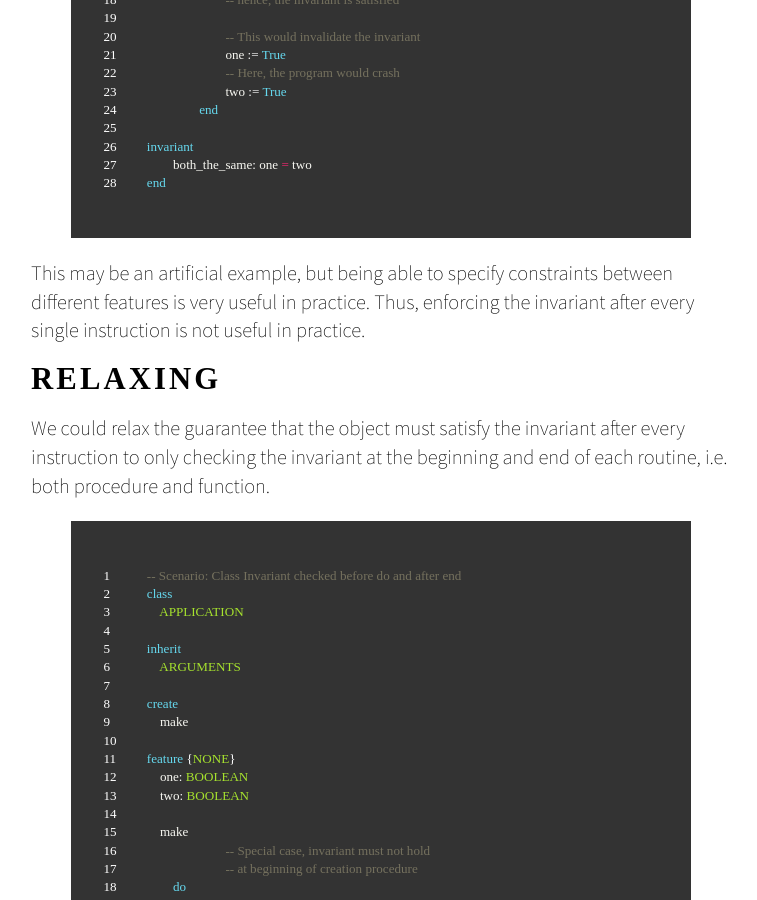
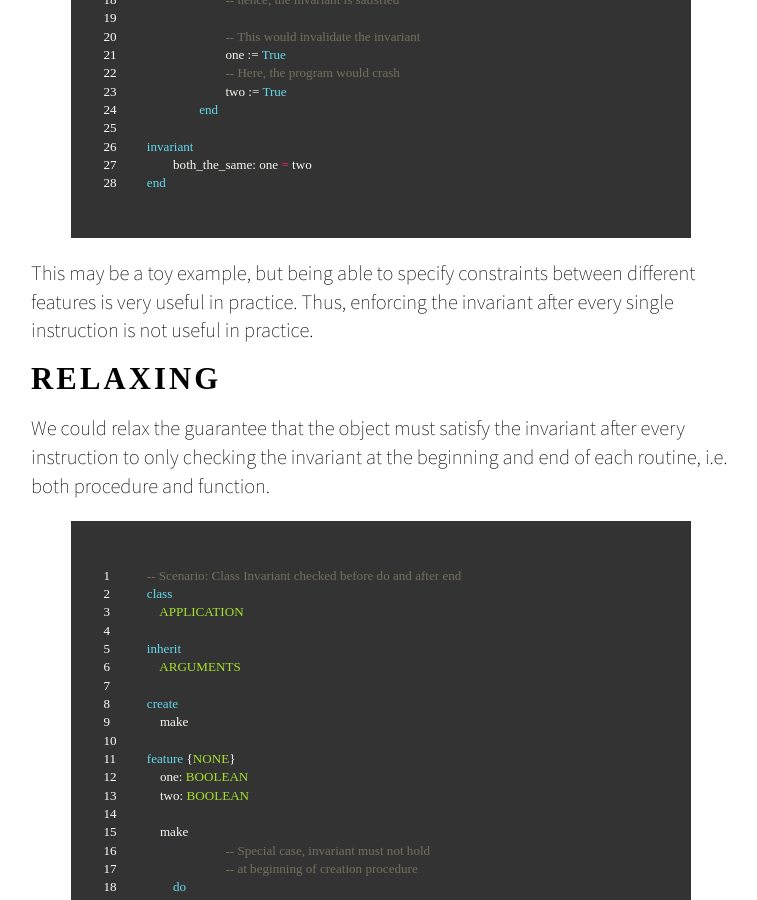
Before and after one commit to eprog2014/eprog2014.github.io, a Jekyll site: the page built from _posts/2014-11-13-class-invariants.md, in a window 1280 px wide and 900 px high, scrolled down 1590 px. Shown: the whole window, without its empty margins (259-1016 px from the left). Built offline with Jekyll 4.4.1, drawn with Linux system fonts in a browser that asks for light colours; some web fonts are replaced; Markdown is read by kramdown in place of the engine named in the settings; a script that is not in the unit is left out.

Commit message:
Reword closing thought for 1st example

```diff
--- a/_posts/2014-11-13-class-invariants.md
+++ b/_posts/2014-11-13-class-invariants.md
@@ -58,7 +58,8 @@ invariant
 end
 {% endhighlight %}
 
-This may be an artificial example, but being able to specify constraints between different features is very useful in practice. Thus, enforcing the invariant after every single instruction is not useful in practice.
+
+This may be a toy example, but being able to specify constraints between different features is very useful in practice. Thus, enforcing the invariant after every single instruction is not useful in practice.
 
 Relaxing
 ========
```
